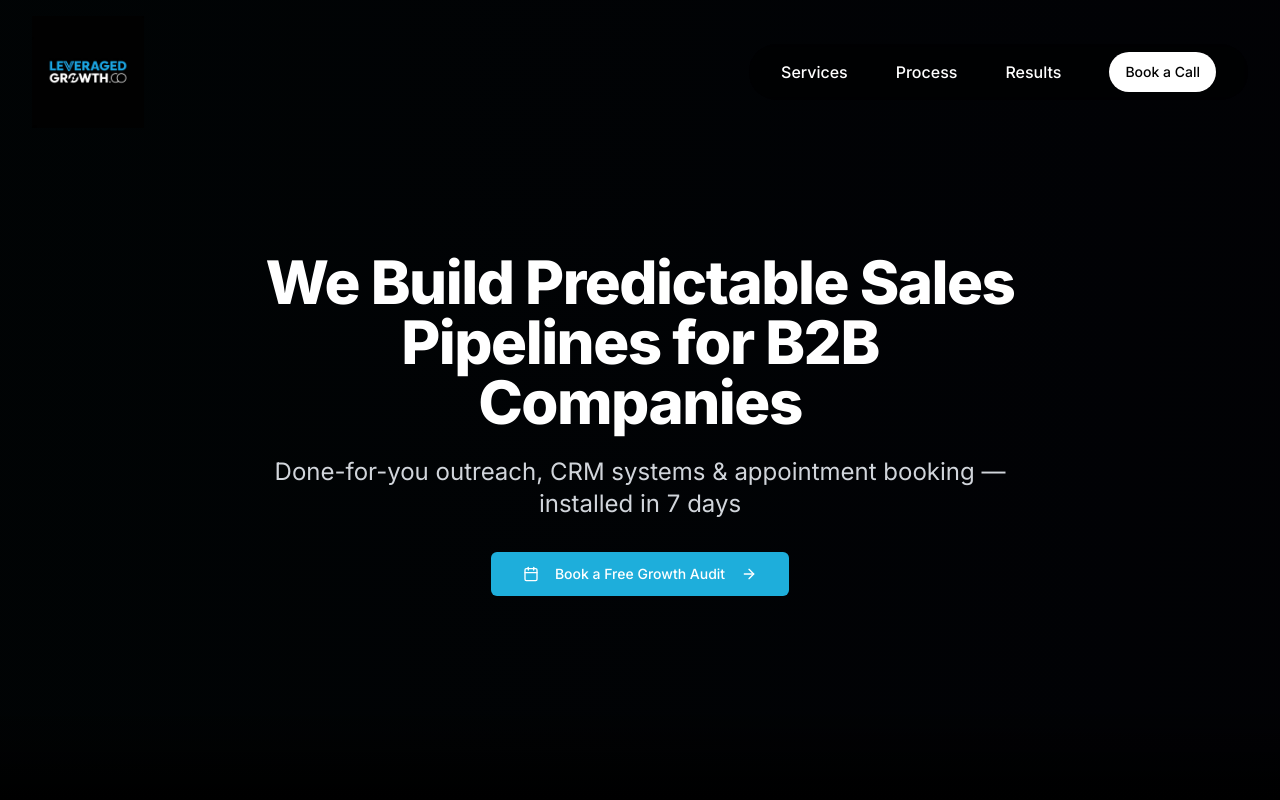
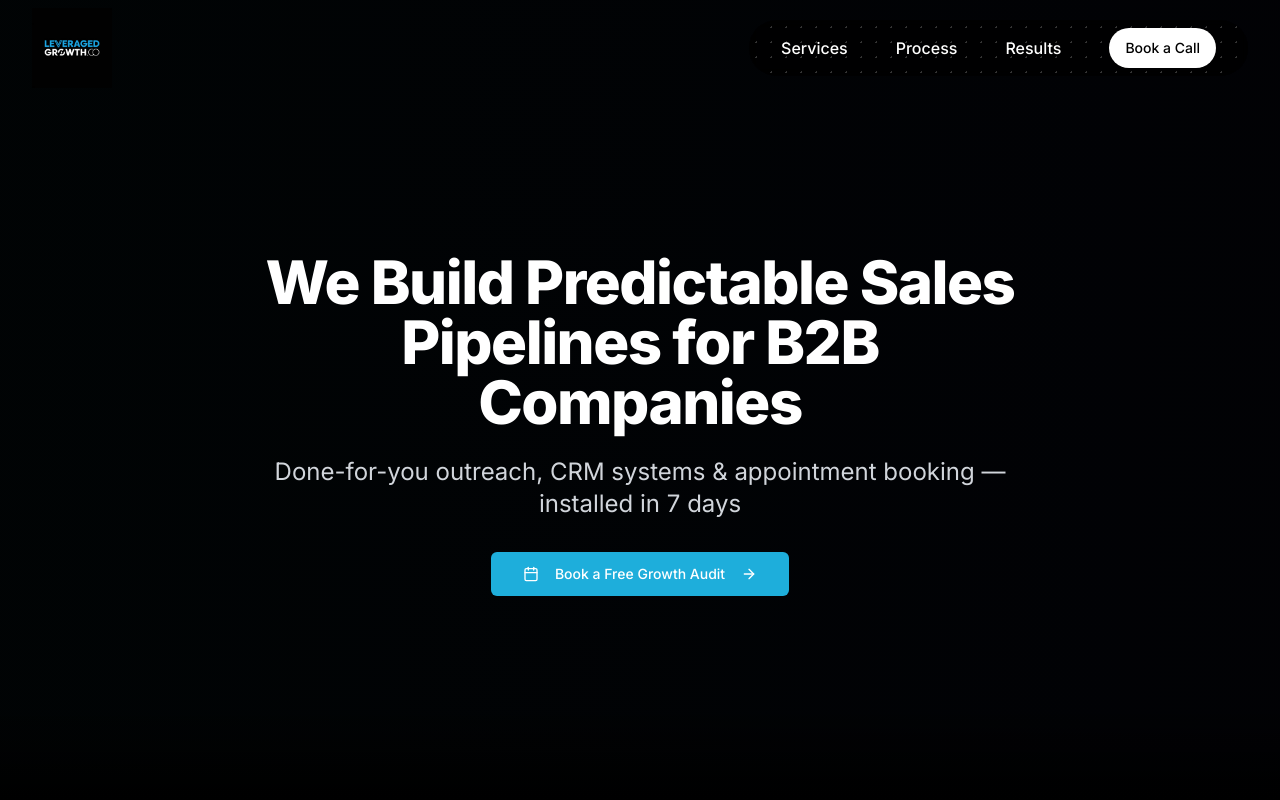
Before and after one commit to atharvv17/inbox-growth-architect, a React (Vite) app: page / in a window 1280 px wide. Shown: the top 800 px of the page. Built offline with nearby package versions, Linux system fonts and the light colour scheme.

Commit message:
Refactor: Center navbar and add starry background
The `Header.tsx` file was updated. The navigation bar was repositioned to the top center, and a starry background was added.

```diff
--- a/src/components/Header.tsx
+++ b/src/components/Header.tsx
@@ -1,18 +1,28 @@
+
 import React from 'react';
 import { Button } from "@/components/ui/button";
+
 const Header: React.FC = () => {
-  return <header className="py-4 absolute top-0 left-0 right-0 z-10">
+  return <header className="py-2 absolute top-0 left-0 right-0 z-10">
       <div className="container mx-auto">
         <div className="flex items-center justify-between">
           {/* Logo */}
           <a href="/" className="flex items-center">
-            <img src="/lovable-uploads/49e74208-b2c0-4809-a9dd-cff624caa489.png" alt="LeveragedGrowth.co" className="h-28" />
+            <img src="/lovable-uploads/49e74208-b2c0-4809-a9dd-cff624caa489.png" alt="LeveragedGrowth.co" className="h-20" />
           </a>
 
-          {/* Centered Navigation - Now at the top next to logo */}
+          {/* Centered Navigation at the top */}
           <div className="hidden md:block">
-            <div className="bg-black bg-opacity-50 backdrop-blur-sm rounded-full px-8 py-2">
-              <nav className="flex items-center space-x-12">
+            <div className="bg-black/80 bg-opacity-80 backdrop-blur-sm rounded-full px-8 py-2 relative overflow-hidden">
+              {/* Starry background overlay */}
+              <div className="absolute inset-0 opacity-20"
+                   style={{
+                     backgroundImage: `radial-gradient(white 1px, transparent 1px)`,
+                     backgroundSize: '15px 15px'
+                   }}>
+              </div>
+
+              <nav className="flex items-center space-x-12 relative z-10">
                 <a href="#offers" className="text-white hover:text-midnight-primary transition-colors font-medium">
                   Services
                 </a>
@@ -37,4 +47,5 @@ const Header: React.FC = () => {
       </div>
     </header>;
 };
+
 export default Header;
```
